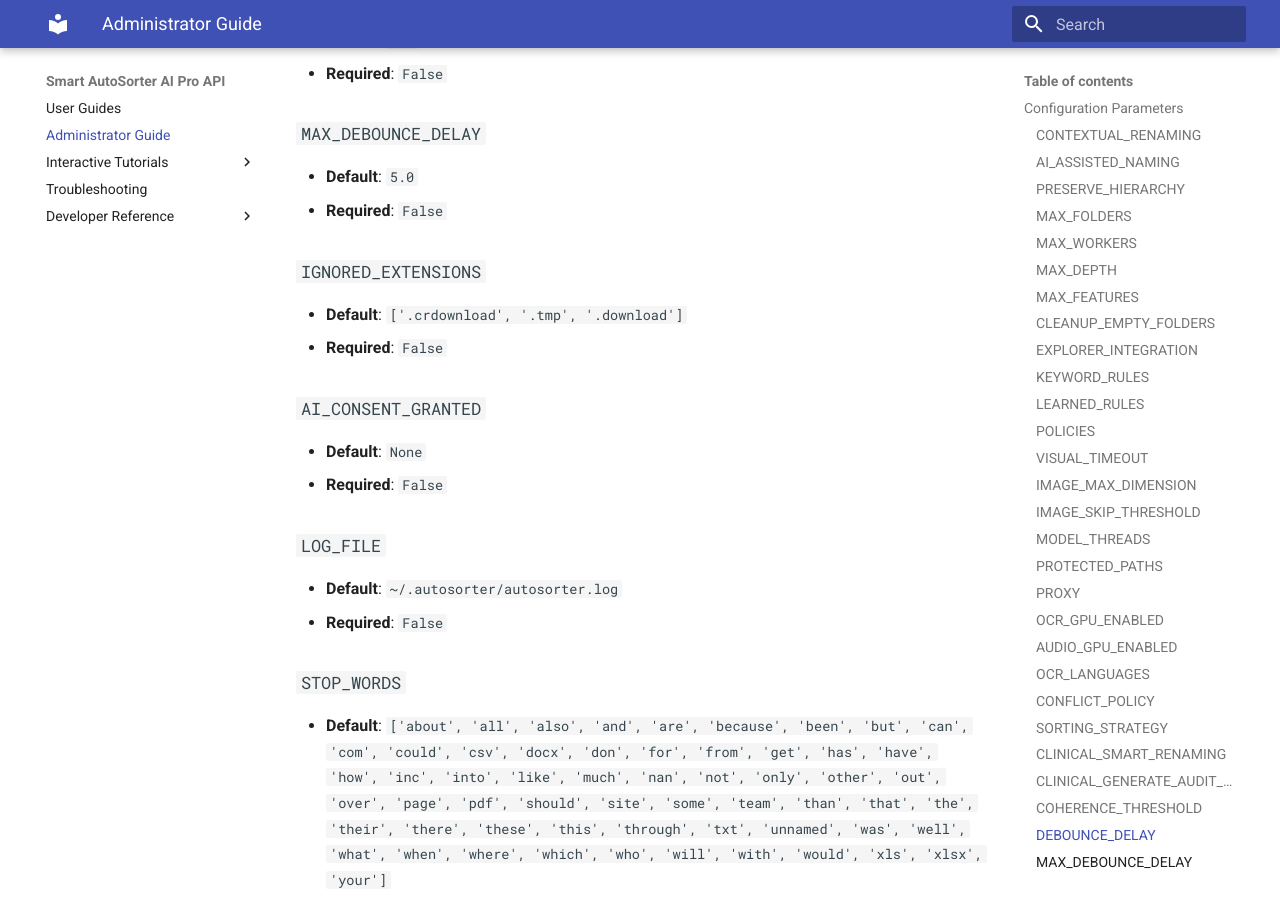
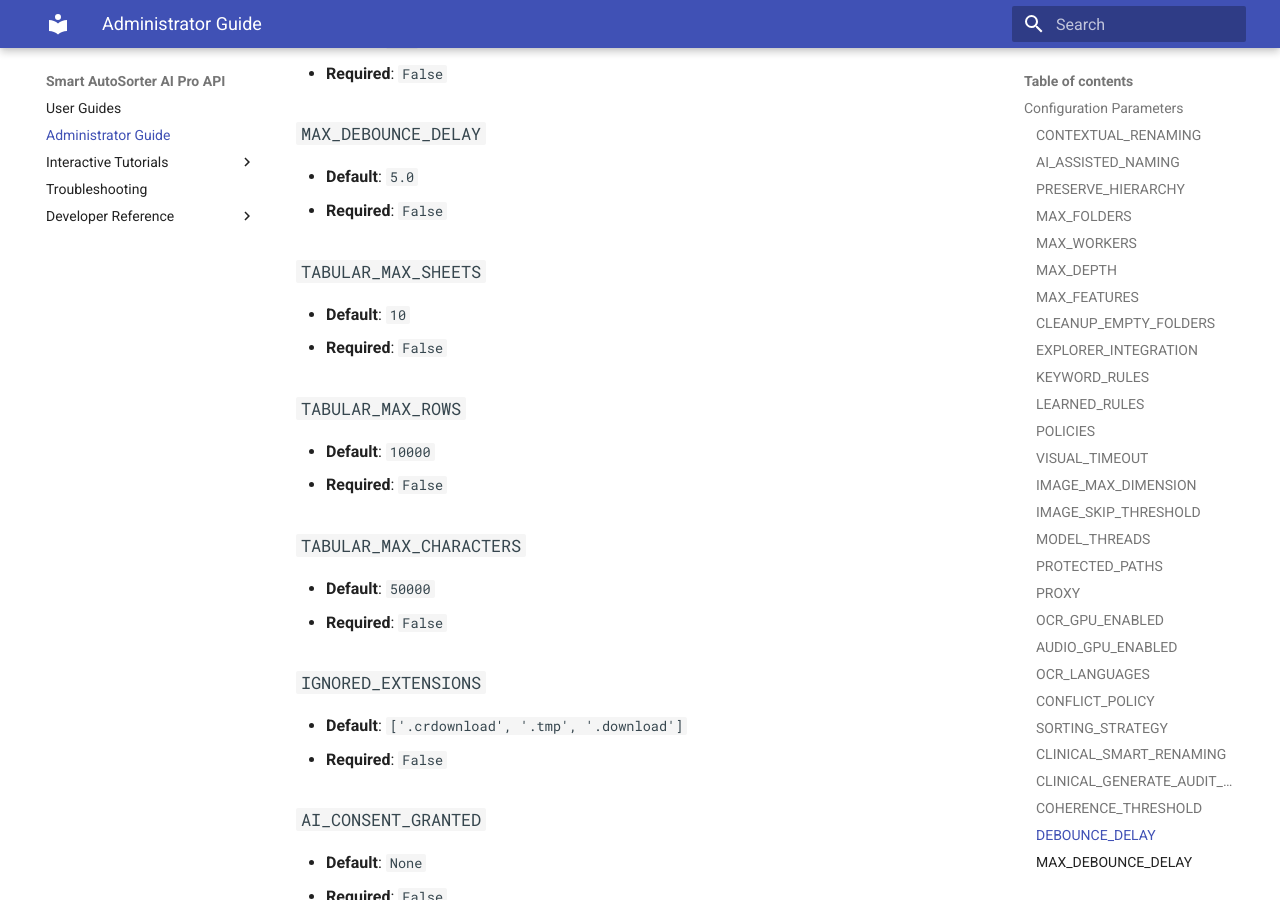
Before and after one commit to fderuiter/sortify, an MkDocs documentation site: the page built from docs/admin_guide.md, in a window 1280 px wide and 900 px high, scrolled down 3965 px. Built offline with MkDocs 1.6.1 and Material for MkDocs 9.7.7, drawn with Linux system fonts in a browser that asks for light colours.

Commit message:
fix(ci): sync config schema and auto-generated admin documentation

```diff
--- a/docs/admin_guide.md
+++ b/docs/admin_guide.md
@@ -118,6 +118,18 @@ The following parameters are extracted directly from the application's configura
 - **Default**: `5.0`
 - **Required**: `False`
 
+### `TABULAR_MAX_SHEETS`
+- **Default**: `10`
+- **Required**: `False`
+
+### `TABULAR_MAX_ROWS`
+- **Default**: `10000`
+- **Required**: `False`
+
+### `TABULAR_MAX_CHARACTERS`
+- **Default**: `50000`
+- **Required**: `False`
+
 ### `IGNORED_EXTENSIONS`
 - **Default**: `['.crdownload', '.tmp', '.download']`
 - **Required**: `False`
```
Also changed, not shown: 1 other file.
